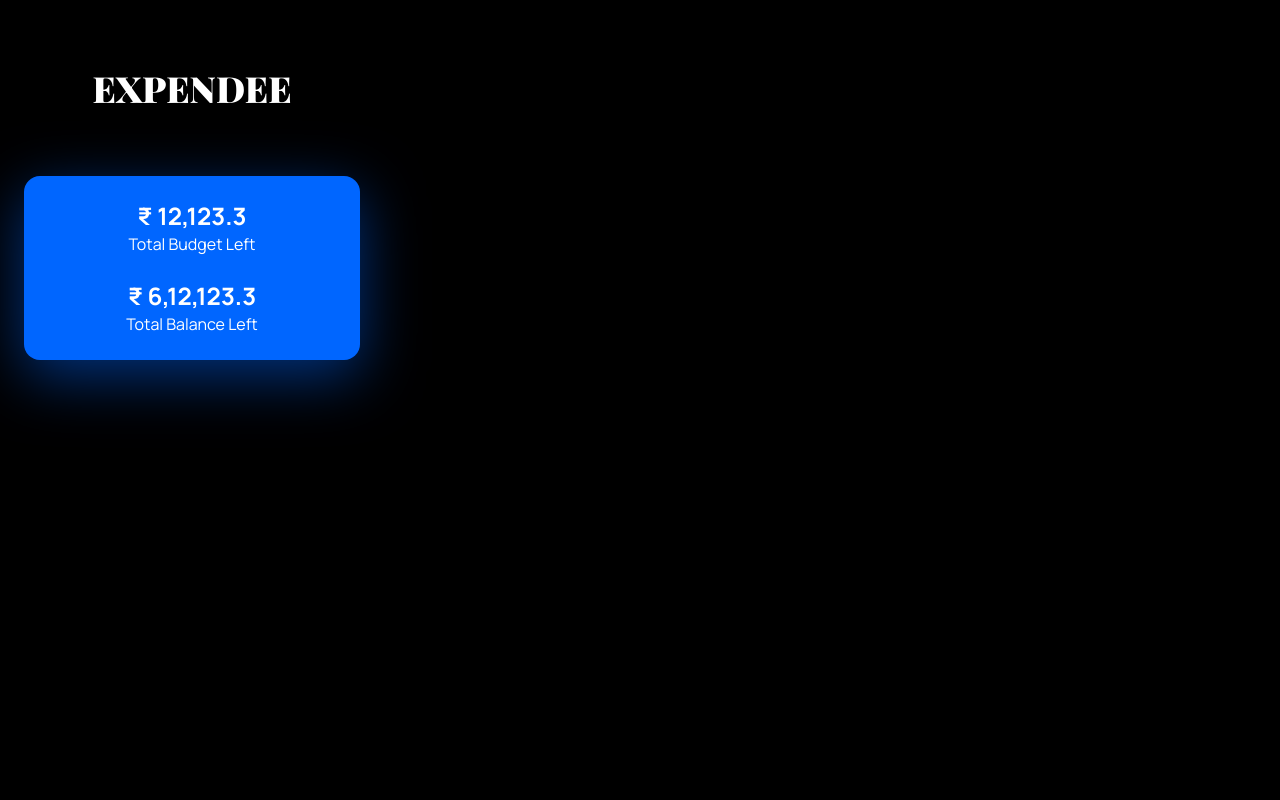
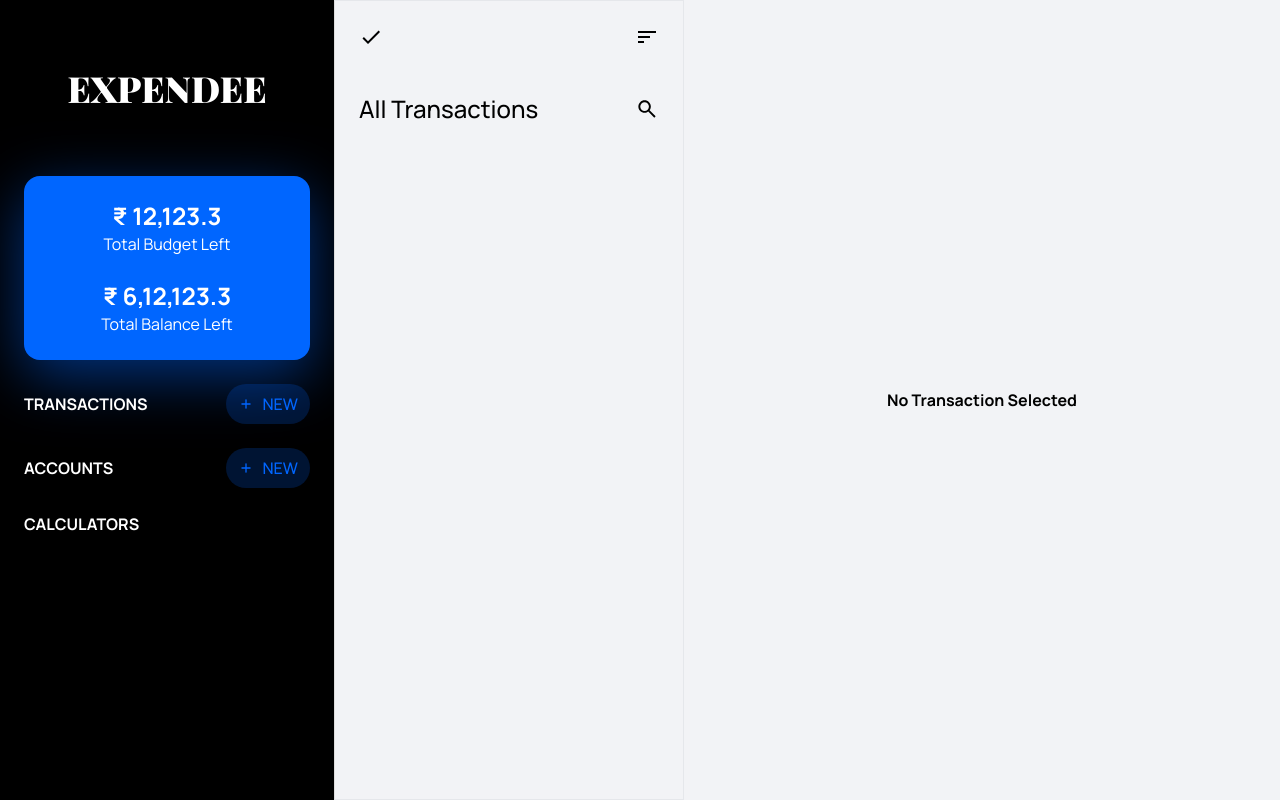
Before and after one commit to FlamingArch/expendee, a React (Vite) app: page / in a window 1280 px wide. Built offline with nearby package versions, Linux system fonts and the light colour scheme; a web font is replaced by a local one.

Commit message:
Button Component, All Transactions Page

```diff
--- a/src/App.tsx
+++ b/src/App.tsx
@@ -1,15 +1,56 @@
 import { Branding } from "./components/Branding";
 import BudgetInfo from "./components/BudgetInfo";
+import { Button, Sidebar } from "./views";
+import { IconPlus, IconSearch, IconSort, IconTick } from "./views/Icons";
 
 export default function App() {
   return (
-    <div className="flex flex-col w-96 p-6 gap-6">
+    <>
+      <Sidebar.View width={334}>
         <Branding />
         <BudgetInfo
           currencyIndicator="₹"
           budgetLeft="12,123.3"
           balanceLeft="6,12,123.3"
         />
+        <Sidebar.Header heading="Transactions">
+          <Button
+            buttonStyle="sidebar"
+            Icon={IconPlus}
+            label="New"
+            onClick={() => {
+              console.log("New Transaction Pressed");
+            }}
+          />
+        </Sidebar.Header>
+        <Sidebar.Header heading="Accounts">
+          <Button
+            buttonStyle="sidebar"
+            Icon={IconPlus}
+            label="New"
+            onClick={() => {
+              console.log("New Account Pressed");
+            }}
+          />
+        </Sidebar.Header>
+        <Sidebar.Header heading="Calculators" />
+      </Sidebar.View>
+      <div
+        style={{ width: 350 }}
+        className="bg-[#f2f3f6] text-black border-l-[#ddd] border flex flex-col"
+      >
+        <div className="flex p-3 justify-between items-center">
+          <Button buttonStyle="toolbar" Icon={IconTick} />
+          <Button buttonStyle="toolbar" Icon={IconSort} />
         </div>
+        <div className="flex p-3 justify-between items-center">
+          <div className="font-medium text-2xl px-3">All Transactions</div>
+          <Button buttonStyle="toolbar" Icon={IconSearch} />
+        </div>
+      </div>
+      <div className="bg-[#f2f3f6] text-black font-bold flex-grow grid place-content-center">
+        No Transaction Selected
+      </div>
+    </>
   );
 }
--- a/src/index.scss
+++ b/src/index.scss
@@ -12,6 +12,9 @@
 body {
   background-color: black;
   color: #fff;
+}
+
+#root {
   width: 100vw;
   height: 100vh;
   display: flex;
@@ -30,3 +33,7 @@ body {
     box-shadow: 0px 24px 100px rgba($color: #06f, $alpha: 0.5);
   }
 }
+
+* {
+  user-select: none;
+}
--- /dev/null
+++ b/src/views/Button.tsx
@@ -0,0 +1,56 @@
+// import React, { ButtonHTMLAttributes } from "react";
+// import { IconProps } from "./Icons";
+
+import { IconProps } from "./Icons";
+
+type ButtonStyles =
+  | "sidebar"
+  | "toolbar"
+  | "primary"
+  | "secondary"
+  | "emphasis";
+
+type ButtonProps = {
+  Icon?: React.FunctionComponent<IconProps>;
+  label?: string;
+  buttonStyle?: ButtonStyles;
+} & Omit<React.ComponentProps<"button">, "children">;
+
+const buttonStyles = {
+  sidebar: {
+    button:
+      "flex items-center px-3 py-2 gap-2 text-accent rounded-full bg-accent bg-opacity-20 hover:bg-opacity-40 transition-colors uppercase font-medium",
+    icon: "w-4 h-4 fill-accent",
+  },
+  toolbar: {
+    button:
+      "hover:bg-gray-200 rounded-xl p-3 flex items-center font-medium gap-2 transition-colors",
+    icon: "w-6 h-6",
+  },
+};
+
+function getButtonStyles(style?: ButtonStyles) {
+  switch (style) {
+    case "sidebar":
+      return buttonStyles.sidebar;
+    case "toolbar":
+    default:
+      return buttonStyles.toolbar;
+  }
+}
+
+export default function Button({
+  Icon,
+  label,
+  buttonStyle,
+  ...rest
+}: ButtonProps) {
+  const styles = getButtonStyles(buttonStyle);
+
+  return (
+    <button className={styles.button} {...rest}>
+      {Icon && <Icon className={styles.icon} />}
+      {label}
+    </button>
+  );
+}
--- /dev/null
+++ b/src/views/Icons.tsx
@@ -0,0 +1,59 @@
+export type IconProps = {
+  className?: string;
+};
+
+export function IconPlus({ className }: IconProps) {
+  return (
+    <svg
+      width="24"
+      height="24"
+      viewBox="0 0 24 24"
+      className={className}
+      xmlns="http://www.w3.org/2000/svg"
+    >
+      <path d="M18 12.998H13V17.998C13 18.2632 12.8946 18.5176 12.7071 18.7051C12.5196 18.8926 12.2652 18.998 12 18.998C11.7348 18.998 11.4804 18.8926 11.2929 18.7051C11.1054 18.5176 11 18.2632 11 17.998V12.998H6C5.73478 12.998 5.48043 12.8926 5.29289 12.7051C5.10536 12.5176 5 12.2632 5 11.998C5 11.7328 5.10536 11.4784 5.29289 11.2909C5.48043 11.1034 5.73478 10.998 6 10.998H11V5.998C11 5.73278 11.1054 5.47843 11.2929 5.29089C11.4804 5.10336 11.7348 4.998 12 4.998C12.2652 4.998 12.5196 5.10336 12.7071 5.29089C12.8946 5.47843 13 5.73278 13 5.998V10.998H18C18.2652 10.998 18.5196 11.1034 18.7071 11.2909C18.8946 11.4784 19 11.7328 19 11.998C19 12.2632 18.8946 12.5176 18.7071 12.7051C18.5196 12.8926 18.2652 12.998 18 12.998Z" />
+    </svg>
+  );
+}
+
+export function IconTick({ className }: IconProps) {
+  return (
+    <svg
+      width="24"
+      height="24"
+      viewBox="0 0 24 24"
+      className={className}
+      xmlns="http://www.w3.org/2000/svg"
+    >
+      <path d="M21 7L9 19L3.5 13.5L4.91 12.09L9 16.17L19.59 5.59L21 7Z" />
+    </svg>
+  );
+}
+
+export function IconSort({ className }: IconProps) {
+  return (
+    <svg
+      width="24"
+      height="24"
+      viewBox="0 0 24 24"
+      className={className}
+      xmlns="http://www.w3.org/2000/svg"
+    >
+      <path d="M3 18V16H9V18H3ZM3 13V11H15V13H3ZM3 8V6H21V8H3Z" />
+    </svg>
+  );
+}
+
+export function IconSearch({ className }: IconProps) {
+  return (
+    <svg
+      width="24"
+      height="25"
+      viewBox="0 0 24 25"
+      className={className}
+      xmlns="http://www.w3.org/2000/svg"
+    >
+      <path d="M19.6 21.5L13.3 15.2C12.8 15.6 12.225 15.9167 11.575 16.15C10.925 16.3833 10.2333 16.5 9.5 16.5C7.68333 16.5 6.146 15.8707 4.888 14.612C3.63 13.3533 3.00067 11.816 3 10C3 8.18333 3.62933 6.646 4.888 5.388C6.14667 4.13 7.684 3.50067 9.5 3.5C11.3167 3.5 12.854 4.12933 14.112 5.388C15.37 6.64667 15.9993 8.184 16 10C16 10.7333 15.8833 11.425 15.65 12.075C15.4167 12.725 15.1 13.3 14.7 13.8L21 20.1L19.6 21.5ZM9.5 14.5C10.75 14.5 11.8127 14.0623 12.688 13.187C13.5633 12.3117 14.0007 11.2493 14 10C14 8.75 13.5623 7.68733 12.687 6.812C11.8117 5.93667 10.7493 5.49933 9.5 5.5C8.25 5.5 7.18733 5.93767 6.312 6.813C5.43667 7.68833 4.99933 8.75067 5 10C5 11.25 5.43767 12.3127 6.313 13.188C7.18833 14.0633 8.25067 14.5007 9.5 14.5Z" />
+    </svg>
+  );
+}
--- /dev/null
+++ b/src/views/Sidebar.tsx
@@ -0,0 +1,38 @@
+import { IconProps } from "./Icons";
+
+type ViewProps = {
+  children: React.ReactNode;
+  width?: React.CSSProperties["width"];
+};
+
+type HeaderProps = {
+  heading: string;
+  children?: React.ReactNode;
+};
+
+type HeaderActionProps = {
+  Icon: React.FunctionComponent<IconProps>;
+  label: string;
+  onClick: () => void;
+};
+
+function View({ children, width }: ViewProps) {
+  return (
+    <div style={{ width: width }} className="flex flex-col p-6 gap-6">
+      {children}
+    </div>
+  );
+}
+
+function Header({ heading, children }: HeaderProps) {
+  return (
+    <div className="flex justify-between items-center">
+      <p className="font-bold uppercase">{heading}</p>
+      <div className="flex gap-6">{children}</div>
+    </div>
+  );
+}
+
+const Sidebar = { View, Header };
+
+export default Sidebar;
--- /dev/null
+++ b/src/views/index.ts
@@ -0,0 +1,2 @@
+export { default as Sidebar } from "./Sidebar";
+export { default as Button } from "./Button";
```
Lines whose indentation alone changed are shown as unchanged.
